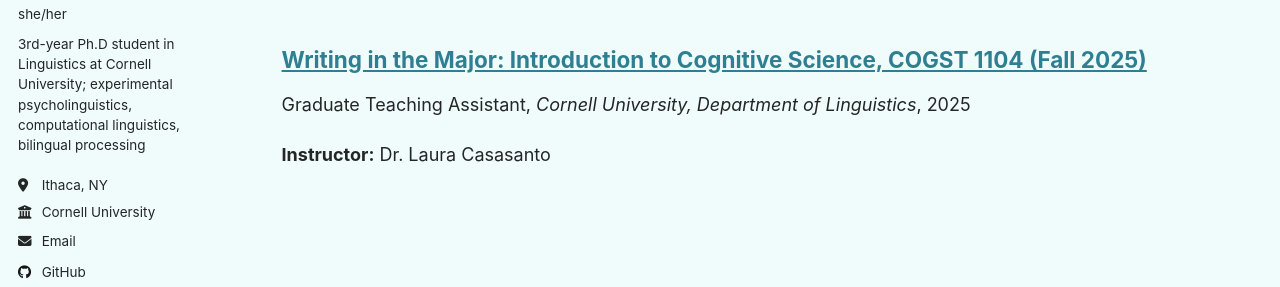
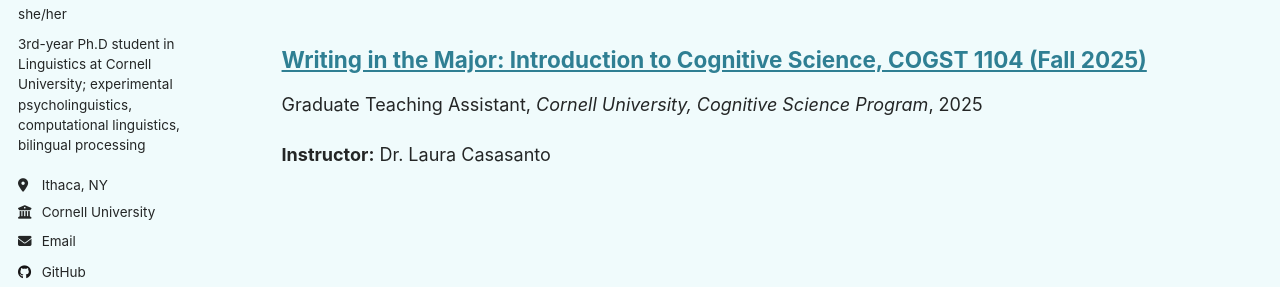
Before and after one commit to ashlynwinship/ashlynwinship.github.io, a Jekyll site: the page built from _pages/collection-archive.html, in a window 1280 px wide and 900 px high, scrolled down 1412 px. Shown: the part 319-606 px from the top of the window. Built offline with Jekyll 4.4.1, drawn with Linux system fonts in a browser that asks for light colours; a file with an impossible date is left out.

Commit message:
Update 2025_fall_cogsci.md

```diff
--- a/_teaching/2025_fall_cogsci.md
+++ b/_teaching/2025_fall_cogsci.md
@@ -3,7 +3,7 @@ title: "Writing in the Major: Introduction to Cognitive Science, COGST 1104 (Fal
 collection: teaching
 type: "Graduate Teaching Assistant"
 permalink: /teaching/2025_fall_cogsci
-venue: Cornell University, Department of Linguistics
+venue: Cornell University, Cognitive Science Program
 date: 2025-08-21
 location: Ithaca, NY
 ---
```
